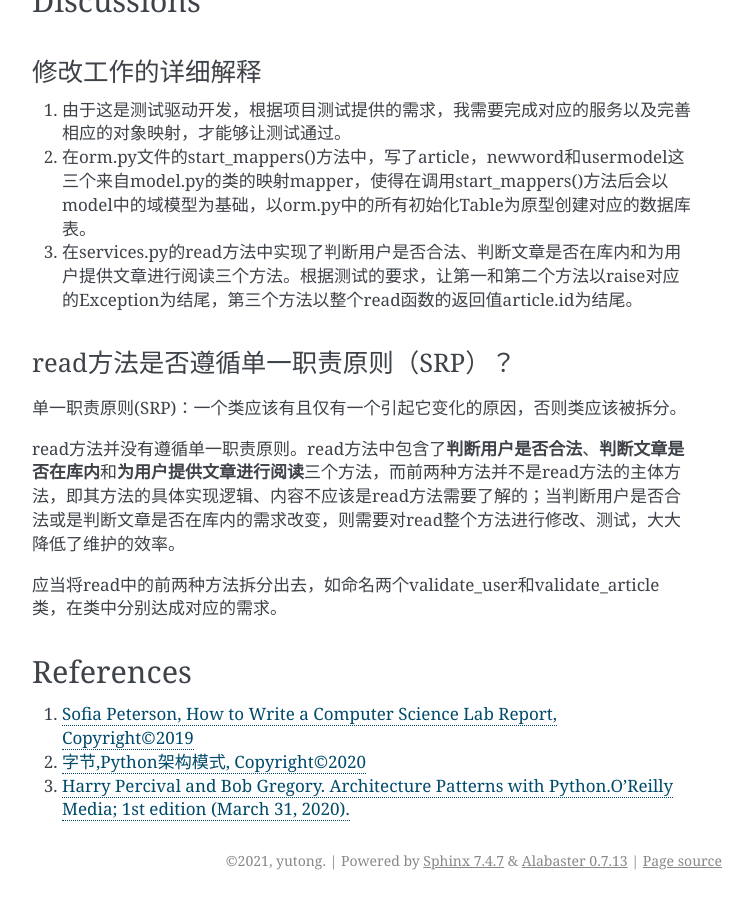
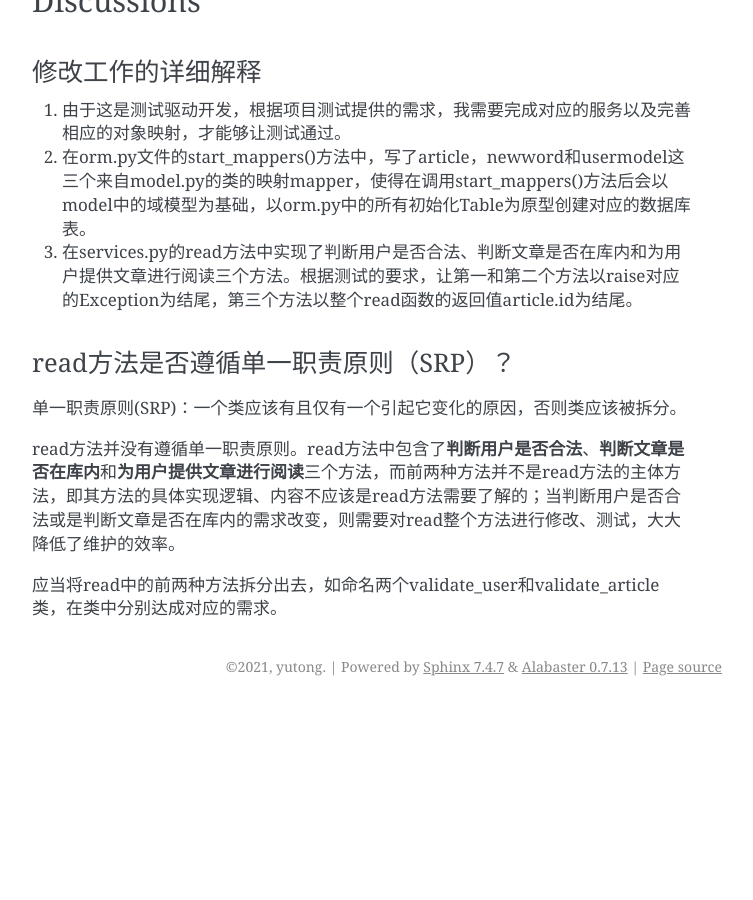
Before and after one commit to Steven-Yutong/Lab3, a Sphinx documentation site: the page built from docs/source/index.rst, in a window 1280 px wide and 900 px high, scrolled down 3527 px. Shown: the whole window, without its empty margins (388-1141 px from the left). Built offline with Sphinx 7.4.7, drawn with Linux system fonts in a browser that asks for light colours; after the commit the page ends 4233 px from its top, so only the background shows below that.

Commit message:
Update index.rst

```diff
--- a/docs/source/index.rst
+++ b/docs/source/index.rst
@@ -178,26 +178,17 @@ Discussions
 -----------
 
 修改工作的详细解释
-~~~~~~~~~~~~~~~~~~~~~~~
+~~~~~~~~~~~~~~~~~~~~~~~~~~~~~~~~~~~~~~~~~~~~~~~~~~~~~~~~~~~~~~~~~~~~~~~~~~~~~~~~~~~~~~~~~~~~
 
 1. 由于这是测试驱动开发，根据项目测试提供的需求，我需要完成对应的服务以及完善相应的对象映射，才能够让测试通过。
 2. 在orm.py文件的start_mappers()方法中，写了article，newword和usermodel这三个来自model.py的类的映射mapper，使得在调用start_mappers()方法后会以model中的域模型为基础，以orm.py中的所有初始化Table为原型创建对应的数据库表。
 3. 在services.py的read方法中实现了判断用户是否合法、判断文章是否在库内和为用户提供文章进行阅读三个方法。根据测试的要求，让第一和第二个方法以raise对应的Exception为结尾，第三个方法以整个read函数的返回值article.id为结尾。
 
 read方法是否遵循单一职责原则（SRP）？
-~~~~~~~~~~~~~~~~~~~~~~~~~~~~~~~~~~~~~~~~~~~~
+~~~~~~~~~~~~~~~~~~~~~~~~~~~~~~~~~~~~~~~~~~~~~~~~~~~~~~~~~~~~~~~~~~~~~~~~~~~~~~~~~~~~~~~~~~~~~~~~~~~~~~~~~~~~~~~~~~~~~~~~~~~~~~~~~~~~~~~~~~~~~~~~~~~~~~~~~~~~~~
 
 单一职责原则(SRP)：一个类应该有且仅有一个引起它变化的原因，否则类应该被拆分。
 
 read方法并没有遵循单一职责原则。read方法中包含了\ **判断用户是否合法**\ 、\ **判断文章是否在库内**\ 和\ **为用户提供文章进行阅读**\ 三个方法，而前两种方法并不是read方法的主体方法，即其方法的具体实现逻辑、内容不应该是read方法需要了解的；当判断用户是否合法或是判断文章是否在库内的需求改变，则需要对read整个方法进行修改、测试，大大降低了维护的效率。
 
 应当将read中的前两种方法拆分出去，如命名两个validate_user和validate_article类，在类中分别达成对应的需求。
-
-References
-----------
-
-1. `Sofia Peterson, How to Write a Computer Science Lab Report, Copyright©2019 <https://thehackpost.com/a-brief-guide-how-to-write-a-computer-science-lab-report.html#:~:text=A%20Brief%20Guide%20How%20to%20Write%20a%20Computer,Results.%20...%206%20Discussions.%20...%207%20References.%20>`__
-
-2. `字节,Python架构模式, Copyright©2020 <%5BPython架构模式%20-%20知乎%20(zhihu.com)%5D(https://zhuanlan.zhihu.com/p/257281522)>`__
-
-3. `Harry Percival and Bob Gregory. Architecture Patterns with Python.O’Reilly Media; 1st edition (March 31, 2020). <%5BPreface%20(cosmicpython.com)%5D(https://www.cosmicpython.com/book/preface.html)>`__
```
